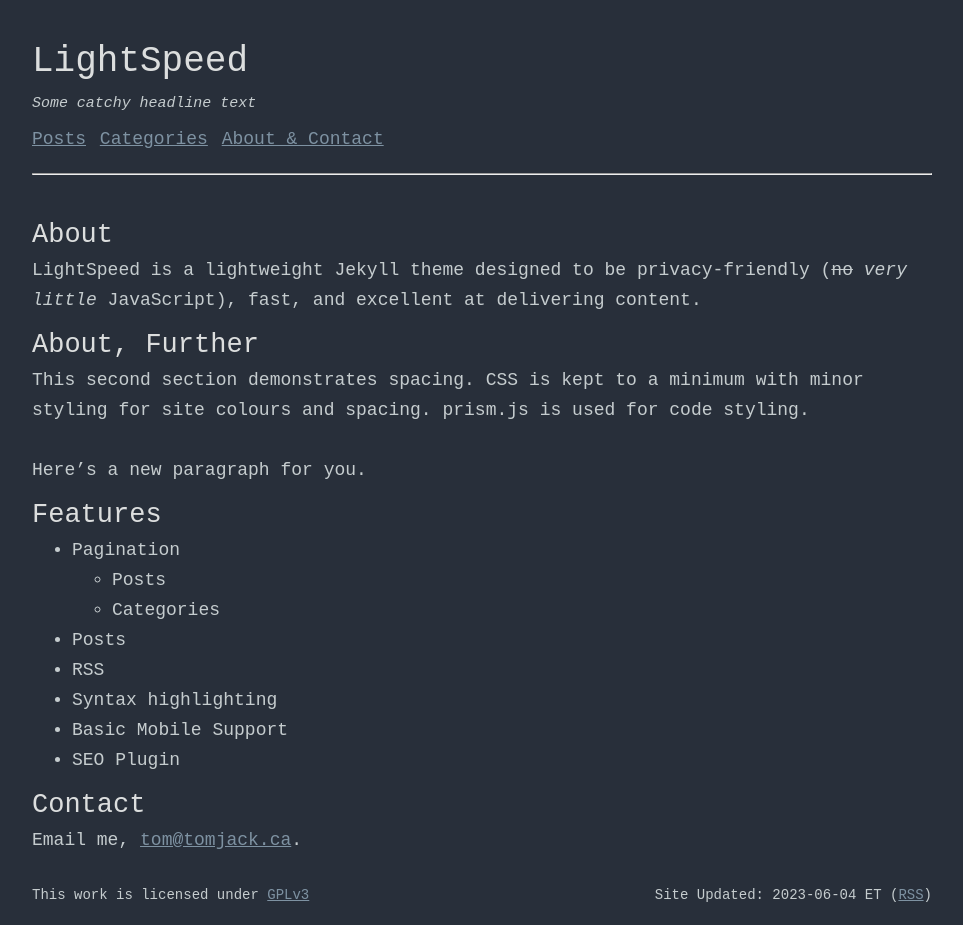
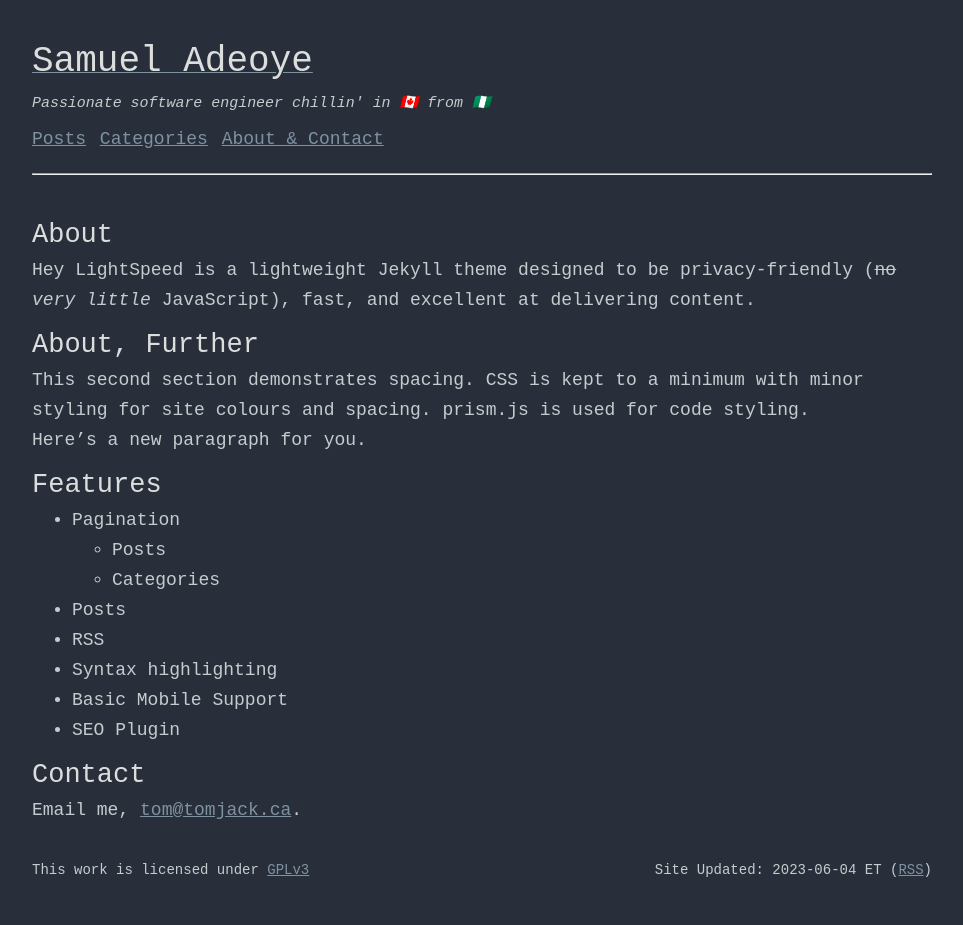
Before and after one commit to sam-ayo/portfolio, a Jekyll site: the page built from index.md, in a window 1280 px wide. Shown: the whole page, without its empty margins (158-1121 px from the left). Built offline with Jekyll 4.4.1, drawn with Linux system fonts in a browser that asks for light colours; after the commit the page ends 900 px from its top, so only the background shows below that.

```diff
--- a/Gemfile
+++ b/Gemfile
@@ -1,5 +1,5 @@
 source "https://rubygems.org"
-ruby "3.0.2"
+# ruby "3.0.2"
 gem "jekyll"
 gem "jekyll-feed"
 gem "jekyll-paginate-v2"
--- a/_config.yml
+++ b/_config.yml
@@ -1,8 +1,8 @@
 # Site Specific Configuration
-name: LightSpeed
-description: A simple Jekyll theme
+name: Samuel Adeoye
+description: portfolio/thoughts-space
 url: https://example.com
-author: tajacks
+author: sam-ayo
 timezone: America/Toronto
 timezone_short: ET
 
--- a/_includes/header.html
+++ b/_includes/header.html
@@ -1,7 +1,7 @@
 <div class="header">
-    <h1>LightSpeed</h1>
+    <a href="/"><h1>Samuel Adeoye</h1></a>
     <br>
-    <h5><i>Some catchy headline text</i></h5>
+    <h5><i>Passionate software engineer chillin' in 🇨🇦 from 🇳🇬</i></h5>
     <br>
     {% include nav.html %}
     <hr>
--- a/index.md
+++ b/index.md
@@ -1,22 +1,26 @@
 ---
 layout: default
-title: LightSpeed Contact
+title: Samuel Adeoye
 ---
 
 ## About
+
+Hey
 LightSpeed is a lightweight Jekyll theme designed to be privacy-friendly (~~no~~ _very little_ JavaScript), fast, and
 excellent at delivering content.
 
 ## About, Further
+
 This second section demonstrates spacing. CSS is kept to a minimum with minor styling
 for site colours and spacing. prism.js is used for code styling.
 <br>
 Here's a new paragraph for you.
 
 ## Features
+
 - Pagination
-    - Posts
-    - Categories
+  - Posts
+  - Categories
 - Posts
 - RSS
 - Syntax highlighting
@@ -24,4 +28,5 @@ Here's a new paragraph for you.
 - SEO Plugin
 
 ## Contact
+
 Email me, [tom@tomjack.ca](mailto:tom@tomjack.ca).
```
Also changed, not shown: Gemfile.lock, README.md.
